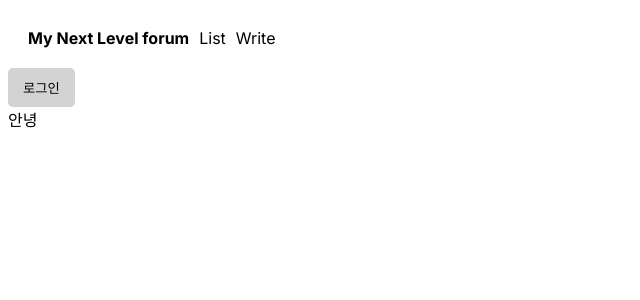
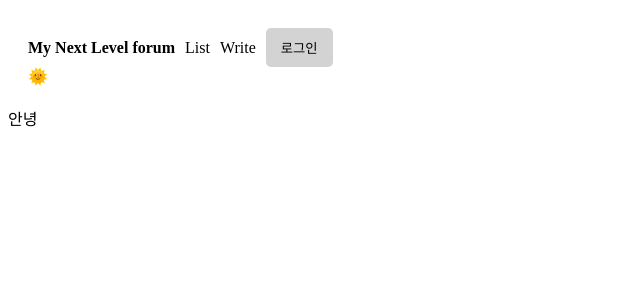
Before and after one commit to KIMHAUN/forum, a Next.js app: page / in a window 1280 px wide. Shown: the top 300 px of the page, without its empty margins (0-640 px from the left). Built offline with nearby package versions, Linux system fonts and the light colour scheme; no server answers.

Commit message:
Dark Mode

```diff
--- /dev/null
+++ b/app/LogOutBtn.js
@@ -0,0 +1,6 @@
+'use client';
+import { signIn, signOut } from 'next-auth/react'
+
+export default function LogOutBtn() {
+  return <button onClick={() => { signOut() }}>로그아웃</button>
+}
--- /dev/null
+++ b/app/ModeChange.js
@@ -0,0 +1,39 @@
+'use client'
+
+import { useRouter } from "next/navigation"
+import { useEffect } from "react"
+
+export default function ModeChange() {
+    let router = useRouter()
+    let 쿠키값 = ('; '+document.cookie).split(`; mode=`).pop().split(';')[0]
+    useEffect(()=> {
+        //let 쿠키값 = ('; '+document.cookie).split(`; mode=`).pop().split(';')[0]
+        //console.log(쿠키값)
+        if (쿠키값 == '') {
+            document.cookie = 'mode=light; max-age=' + (3600 * 24 * 400)
+        }
+    }, [])
+    return (
+
+        <span onClick={()=>{
+
+            if (쿠키값 == 'light') {
+                document.cookie = 'mode=dark; max-age=' + (3600 * 24 * 400)
+                router.refresh()
+
+            } else {
+                document.cookie = 'mode=light; max-age=' + (3600 * 24 * 400)
+                router.refresh()
+            }
+
+        }}
+
+        >
+        {
+
+            쿠키값 != '' && 쿠키값 == 'dark' ?
+            <span>🌛</span> : <div>🌞</div>
+        }
+        </span>
+    )
+}
--- a/app/globals.css
+++ b/app/globals.css
@@ -59,3 +59,17 @@
     opacity: 1;
     transition: all 1s;
   }
+
+  .dark-mode .navbar {
+    background: #222;
+  }
+  .dark-mode .navbar a {
+    color: white;
+  }
+
+  .light-mode .navbar {
+    background: white;
+  }
+  .light-mode .navbar a {
+    color: #222;
+  }
--- a/app/layout.js
+++ b/app/layout.js
@@ -4,6 +4,11 @@ import LoginBtn from './LoginBtn'
 import { getServerSession } from "next-auth";
 import { authOptions } from "@/pages/api/auth/[...nextauth]";
 import Link from "next/link";
+
+import { cookies } from "next/headers";
+import LogOutBtn from "./LogOutBtn";
+import ModeChange from "./ModeChange";
+
 
 const inter = Inter({ subsets: ["latin"] });
 
@@ -15,19 +20,31 @@ export const metadata = {
 export default async function RootLayout({ children }) {
 
   let session = await getServerSession(authOptions)
+  //cookie : server componemt // localstorage : client component
+  let mode = cookies().get('mode')
+  //console.log(mode.value)
   //console.log(session.user.name)
   return (
     <html lang="en">
 
-      <body className={inter.className}>
+      <body className={ mode != undefined && mode.value == 'dark'
+      ? "dark-mode"
+      : ''}>
       <div className="navbar">
         <Link href="/" className="logo">My Next Level forum</Link>
         <Link href="/list">List</Link>
         <Link href="/write">Write</Link>
-      </div>
         {
-          session==null?<LoginBtn/>  : session.user.name
+          session? <span>{session.user.name} <LogOutBtn></LogOutBtn></span>
+          : <LoginBtn></LoginBtn>
         }
+        <ModeChange/>
+
+        {/* {session==null?<LoginBtn/>  : session.user.name} */}
+        {/* <div onClick={()=>{
+            console.log('mode change')
+        }}> */}
+        </div>
 
         {children}</body>
     </html>
```
